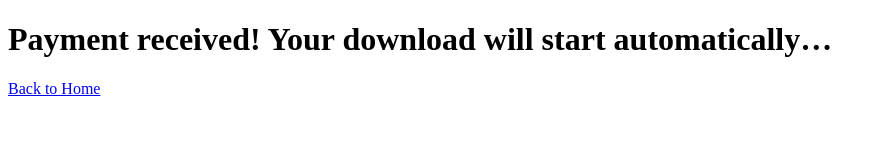
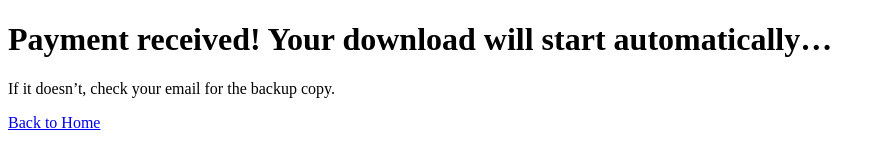
Before and after one commit to ettrickc-dev/Fastlegaltemplates, a website: page site/divorce/success.html in a window 1280 px wide. Shown: the whole page, without its empty margins (0-885 px from the left). Drawn offline with Linux system fonts and the light colour scheme.

Commit message:
Update success.html

```diff
--- a/site/divorce/success.html
+++ b/site/divorce/success.html
@@ -17,5 +17,6 @@
 </script>
 </head><body>
   <h1>Payment received! Your download will start automatically…</h1>
+  <p>If it doesn’t, check your email for the backup copy.</p>
   <p><a href="/">Back to Home</a></p>
 </body></html>
```
